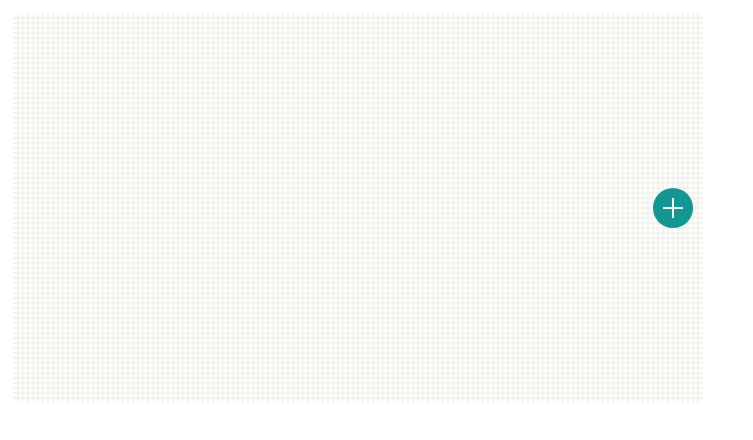
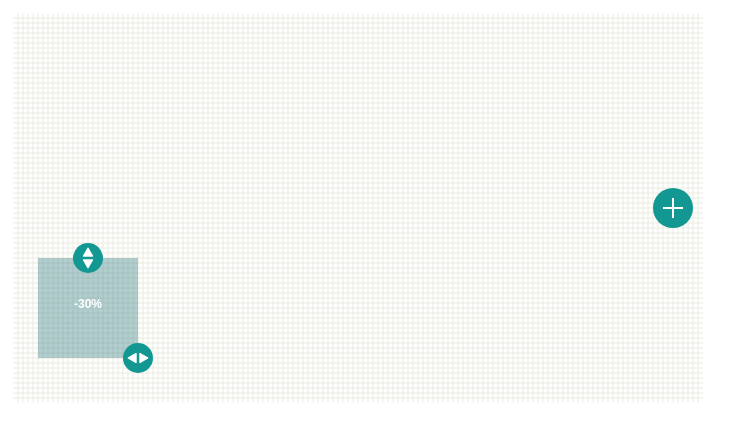
Before and after one commit to vijithvijayan/d3-grid-add-dynamic-bar-expand, a plain HTML site: page d3-grid-add-dynamic-bar-expand/index.html in a window 1280 px wide. Shown: the whole page, without its empty margins (0-753 px from the left). Drawn offline with nearby package versions, Linux system fonts and the light colour scheme.

Commit message:
drag and enlarge bar

```diff
--- a/d3-grid-add-dynamic-bar-expand/index.html
+++ b/d3-grid-add-dynamic-bar-expand/index.html
@@ -2,8 +2,12 @@
 	<head>
 		<script src="https://d3js.org/d3.v3.min.js" charset="utf-8"></script>
 		<script>
+			var barWidth = 100, barHeight = 100;
+			var leftMargin = 30, bottomMargin = 50;
+			var gridGraph;
+			var width = 700, height = 400;
 
-			function setStyle(lineObj, axiscoorddata) {
+			function setGridLineStyle(lineObj, axiscoorddata) {
 				 lineObj.style("stroke", function (d, i) {
 				  	if(!i || axiscoorddata.length-1 == i)
 				  		return "#fff";
@@ -13,84 +17,240 @@
 				  .style("stroke-width", 1);
 			}
 
-			function getLineObj(gridGraph, axiscoorddata, type){
+			function getGridLineObj(gridGraph, axiscoorddata, type){
 				return gridGraph.selectAll("line."+type)
 				  .data(axiscoorddata)
 				  .enter()
-				  .append("line")
-
+				  .append("line");
 			}
 
 			function createXLine(gridGraph, config) {
 				var xaxiscoorddata = d3.range(config.spacing, config.width, config.spacing);
 
-				var lineObj = getLineObj(gridGraph, xaxiscoorddata, 'vertical');
+				var lineObj = getGridLineObj(gridGraph, xaxiscoorddata, 'vertical');
 
-				  lineObj.attr("x1", function(d){return d;})
+				lineObj.attr("x1", function(d){return d;})
 				  .attr("y1", config.spacing)
 				  .attr("x2", function(d){return d;})
 				  .attr("y2", config.height-config.spacing);
 
-				  setStyle(lineObj, xaxiscoorddata);
+				setGridLineStyle(lineObj, xaxiscoorddata);
 			}
 
 			function createYLine(gridGraph, config){
 				var yaxiscoorddata = d3.range(config.spacing, config.height, config.spacing);
 
-				var lineObj = getLineObj(gridGraph, yaxiscoorddata, 'horizontal');
+				var lineObj = getGridLineObj(gridGraph, yaxiscoorddata, 'horizontal');
 
 				  lineObj.attr("x1", config.spacing)
 				  .attr("y1", function(d){return d;})
 				  .attr("x2", config.width-config.spacing)
 				  .attr("y2", function(d){return d;});
 
-				  setStyle(lineObj, yaxiscoorddata);
+				setGridLineStyle(lineObj, yaxiscoorddata);
 			}
 
-			function createAddChartButton(addNewBarObj, width, height){
+			function getXPercentOfY(x, y){
+				return (x/100*y);
+			}
+
+			function addPlusSign(addNewBarObj, config) {
+				var fivePercentOfWidth = getXPercentOfY(5, config.width)
+				var circleMargin = 10;
+
+				addNewBarObj.append("line")
+					.attr("x1", config.width - fivePercentOfWidth)
+					.attr("y1", config.height/2 - circleMargin)
+					.attr("x2", config.width - fivePercentOfWidth)
+					.attr("y2", config.height/2 + circleMargin)
+					.style('stroke',  '#fff')
+					.attr('stroke-width',2);
+
+
+			    addNewBarObj.append("line")
+					.attr("x1", config.width - fivePercentOfWidth - circleMargin)
+					.attr("y1", config.height/2)
+					.attr("x2", config.width - fivePercentOfWidth + circleMargin)
+					.attr("y2", config.height/2)
+					.style('stroke',  '#fff')
+					.attr('stroke-width',2);
+			}
+
+			function createAddChartButton(gridGraph, config){
+				var addNewBarObj = gridGraph.append('g')
+					.on("click", function(d) { alert("hello"); });
+
+				var fivePercentOfWidth = getXPercentOfY(5, config.width)
+
 				addNewBarObj.append('circle')
-						.attr('cx', width - (5/100*width))
-						.attr('cy', height/2)
+						.attr('cx', config.width - fivePercentOfWidth)
+						.attr('cy', config.height/2)
 						.attr('r', 20)
 						.attr('fill', "#129793");
 
-					addNewBarObj.append("line")
-							.attr("x1", width - (5/100*width))
-							.attr("y1", height/2 -10)
-							.attr("x2", width - (5/100*width))
-							.attr("y2", height/2 + 10)
-							.style('stroke',  '#fff')
-							.attr('stroke-width',2);
+				addPlusSign(addNewBarObj, config)
+			}
+
+			function addBarChart(gridGraph, config){
+
+				var barsGroup = gridGraph.append('g');
+
+				barsGroup.append('rect')
+					.attr('x', leftMargin)
+					.attr('y', config.height-bottomMargin-barHeight)
+					.attr('width', barWidth)
+					.attr('height', barHeight)
+					.attr('fill', "#015C65")
+					.attr('opacity', "0.3");
+
+				barsGroup.append("text")
+					.attr('x', leftMargin+barWidth/2)
+					.attr('y', config.height - bottomMargin-barHeight/2)
+					.attr("font-family", "sans-serif")
+				    .attr("font-size", "12px")
+				    .attr("font-weight", "bold")
+				    .attr("fill", "white")
+					.attr("text-anchor", "middle")
+      				.text("-30%");
 
 
-				    addNewBarObj.append("line")
-							.attr("x1", width - (5/100*width) - 10)
-							.attr("y1", height/2)
-							.attr("x2", width - (5/100*width) + 10)
-							.attr("y2", height/2)
-							.style('stroke',  '#fff')
-							.attr('stroke-width',2);
+      			var dragTopPointGroup = barsGroup.append("g");
+      			createDragPoint(dragTopPointGroup, leftMargin+barWidth/2, config.height-bottomMargin-barHeight, 'top');
+
+      			var dragRightPointGroup = barsGroup.append("g");
+      			createDragPoint(dragRightPointGroup, leftMargin+barWidth, config.height-bottomMargin, 'right');
+
 			}
 
+
+
+			function createDragPoint(barsGroup, x, y, type) {
+
+				function topDragResize(d) {
+
+ 					var oldCoords = d3.select(this).datum();
+ 					var newTopDraggerYPosition = oldCoords.y - (oldCoords.y - d3.event.y) < 15 ? 15 : (oldCoords.y - (oldCoords.y - d3.event.y) > height-bottomMargin ? height-bottomMargin : oldCoords.y - (oldCoords.y - d3.event.y))
+
+ 					d3.select(this).attr('transform', "translate("+oldCoords.x+", "+(newTopDraggerYPosition)+")")
+ 					.data({'x':oldCoords.x, 'y':newTopDraggerYPosition});
+
+			      	var rect = d3.select(this.parentNode).select('rect');
+			      	var rectHeight = height-bottomMargin - newTopDraggerYPosition;
+
+			      	rect.attr('y', newTopDraggerYPosition)
+			      	.attr('height', rectHeight);
+
+			      	var text = d3.select(this.parentNode).select('text');
+			      	text.attr('y', height-bottomMargin - rectHeight/2);
+				}
+
+				function rightDragResize(d) {
+
+ 					var oldCoords = d3.select(this).datum();
+ 					var tenPercentOfWidth = getXPercentOfY(10, width);
+
+ 					var newRightDraggerXPosition = (d3.event.x < leftMargin) ? leftMargin : (d3.event.x > width-tenPercentOfWidth ? width-tenPercentOfWidth : d3.event.x );
+
+ 					d3.select(this).attr('transform', "translate("+ newRightDraggerXPosition+", "+(oldCoords.y)+")")
+			        .data([{"x":newRightDraggerXPosition, "y":oldCoords.y}]);
+
+
+
+
+			        var rect = d3.select(this.parentNode).select('rect');
+			      	rect.attr('width', (newRightDraggerXPosition - rect.attr('x')));
+
+
+
+			      	var prevCoords = d3.select(this.previousSibling).datum();
+			      	var rectX =  parseInt(rect.attr('x'));
+			      	var newTopDraggerXPosition = (newRightDraggerXPosition -rectX)/2 + rectX;
+
+			      	d3.select(this.previousSibling)
+			        .attr('transform', "translate("+ (newTopDraggerXPosition)+", "+(prevCoords.y)+")")
+			        .data([{"x":(newTopDraggerXPosition), "y":prevCoords.y}]);
+
+
+
+
+			        var text = d3.select(this.parentNode).select('text');
+			      	text.attr('x', newTopDraggerXPosition)
+
+				}
+
+				var dragTop = d3.behavior.drag()
+					.origin(function() {
+			            var t = d3.select(this);
+            			return {x: d3.transform(t.attr("transform")).translate[0],
+                    			y: d3.transform(t.attr("transform")).translate[1]};
+			        })
+				    .on("drag", topDragResize);
+
+				var dragLeft = d3.behavior.drag()
+					.origin(function() {
+			            var t = d3.select(this);
+            			return {x: d3.transform(t.attr("transform")).translate[0],
+                    			y: d3.transform(t.attr("transform")).translate[1]};
+			        })
+				    .on("drag", rightDragResize);
+
+				barsGroup.attr('transform', "translate("+x+","+(y)+")")
+				.data([{"x":x,"y":y}])
+				.call(type == 'top' ? dragTop : dragLeft);
+
+				barsGroup.append("circle")
+	      				.attr('cx', 0)
+						.attr('cy', 0)
+						.attr('r', 15)
+						.attr('fill', "#129793")
+						.attr("cursor", (type == 'top' ? "n-resize" : 'e-resize'));
+
+					var arc = d3.svg.symbol().type('triangle-up')
+							.size(40);
+
+					var dragPointTransform = type == 'top' ? "translate(0, "+(-6)+")" : "translate("+(-6)+", 0) rotate(-90)";
+					barsGroup.append('path')
+						.attr('d', arc)
+						.attr('fill', "#fff")
+						.attr('stroke','#fff')
+						.attr('stroke-width', 1)
+						.attr('transform', dragPointTransform)
+						.attr("cursor", (type == 'top' ? "n-resize" : 'e-resize'));
+
+
+					var arc = d3.svg.symbol().type('triangle-down')
+							.size(40);
+
+					dragPointTransform = type == 'top' ? "translate(0, "+(6)+")" : "translate("+(6)+", 0) rotate(-90)";
+					barsGroup.append('path')
+						.attr('d', arc)
+						.attr('fill', "#fff")
+						.attr('stroke','#fff')
+						.attr('stroke-width', 1)
+						.attr('transform', dragPointTransform)
+						.attr("cursor", (type == 'top' ? "n-resize" : 'e-resize'));
+
+			}
+
+
 			window.onload = function drawChart(){
-				var width = 700, height = 400;
 
-				var gridGraph = d3.select("#d3grid")
+				 gridGraph = d3.select("#d3grid")
 				    .append("svg")
 				    .attr("width", width)
 				    .attr("height", height);
 
 				var configData = {'width':width, 'height':height, 'spacing':5};
 
-				createXLine(gridGraph, configData);
-				createYLine(gridGraph, configData);
+				var gridGroup = gridGraph.append('g')
 
-				var addNewBar = gridGraph.append('g')
-					.on("click", function(d) { alert("hello"); });;
-				createAddChartButton(addNewBar, width, height)
+				createXLine(gridGroup, configData);
+				createYLine(gridGroup, configData);
+
+				createAddChartButton(gridGraph, configData);
 
 
-
+				addBarChart(gridGraph, configData);
 			}
 
 		</script>
```
